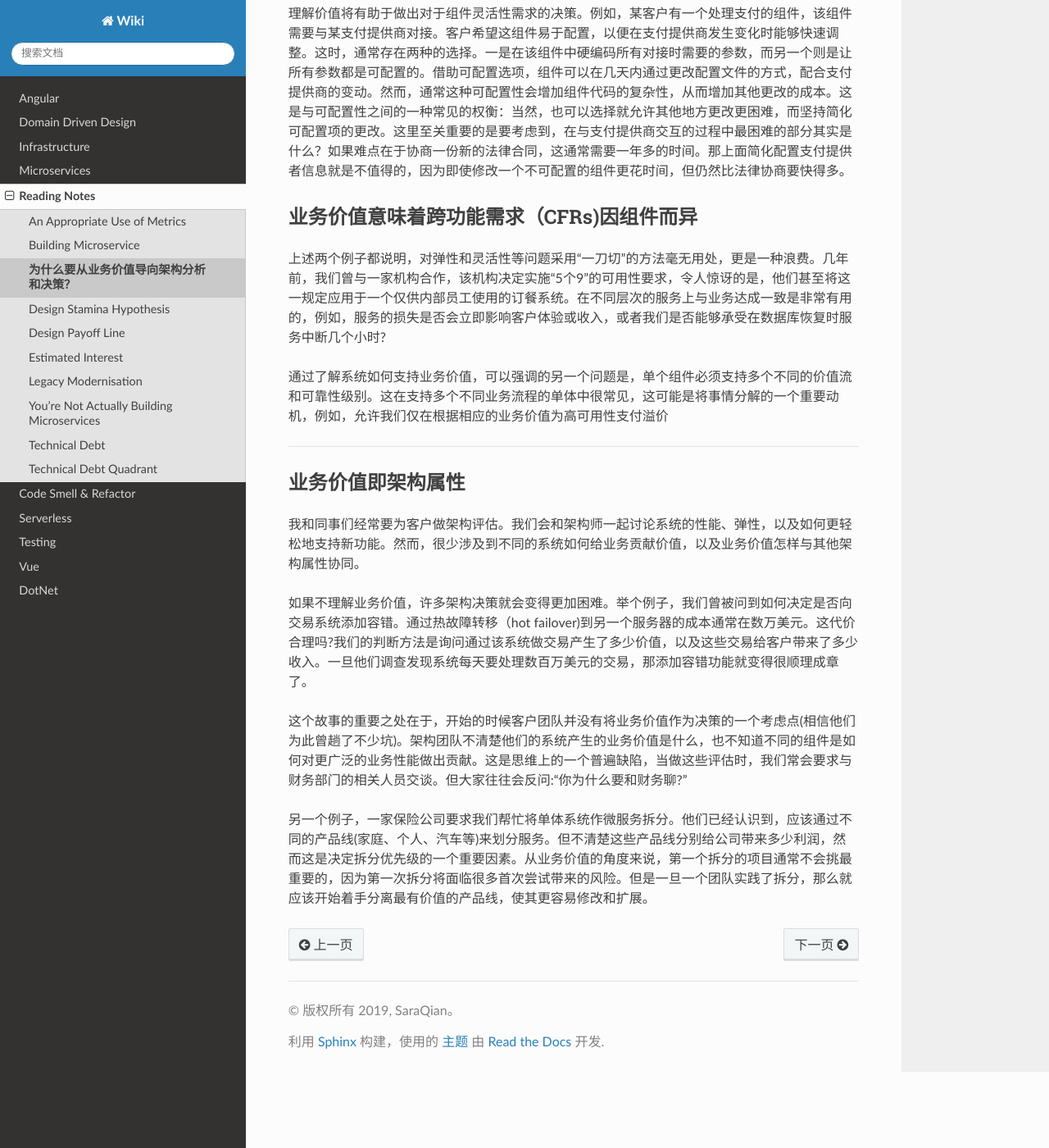
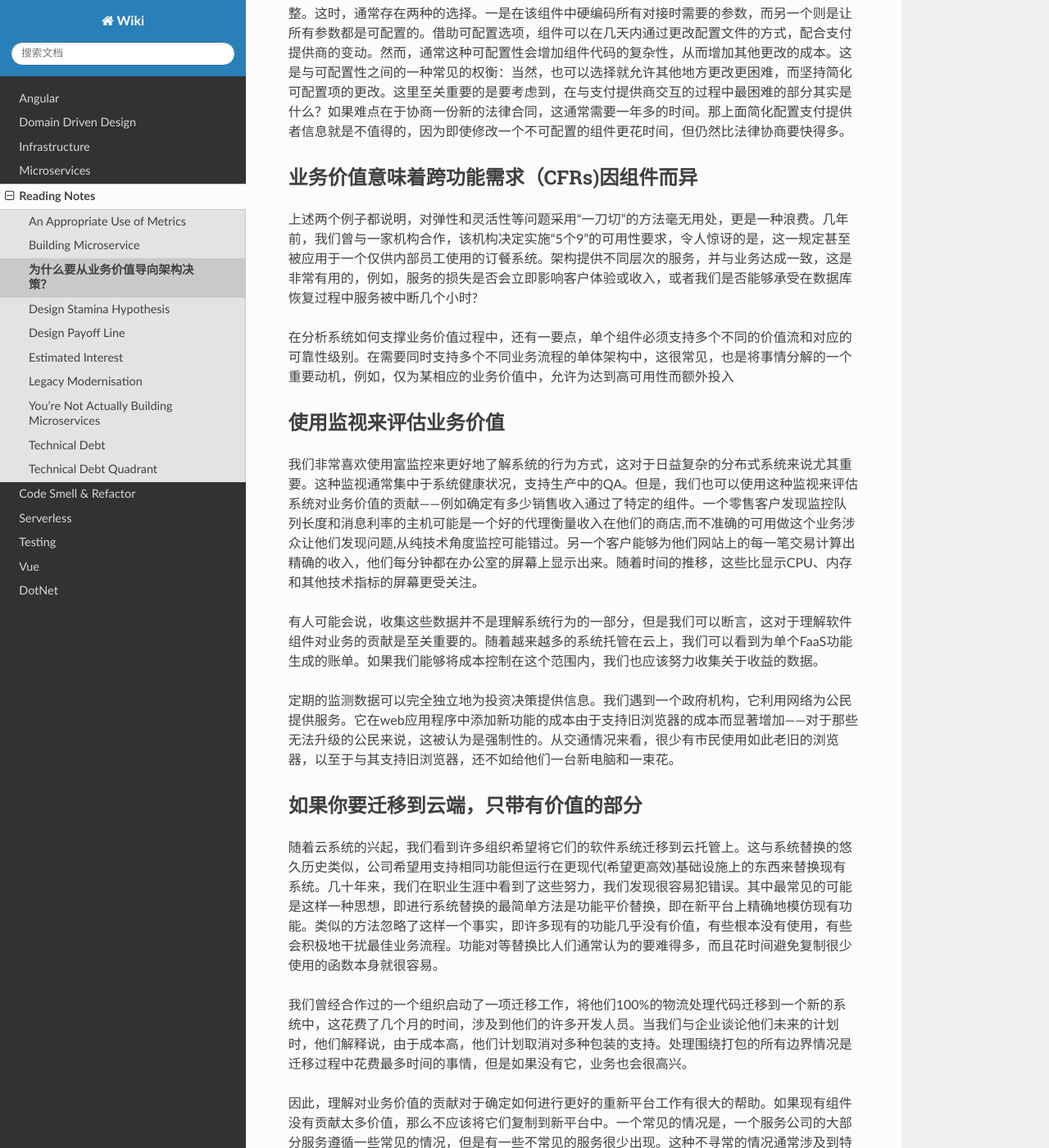
Before and after one commit to abigail830/Sphinx_wiki, a Sphinx documentation site: the page built from source/Reading/Business-Value-as-an-Architectural-Attribute.rst, in a window 1280 px wide and 1400 px high, scrolled down 1492 px. Shown: the whole window at 82% size. Built offline with Sphinx 7.4.7 and the Read the Docs theme 2.0.0, drawn with Linux system fonts in a browser that asks for light colours; some of the changed text lies outside the part shown.

Commit message:
Update Business-Value-as-an-Architectural-Attribute.rst

```diff
--- a/source/Reading/Business-Value-as-an-Architectural-Attribute.rst
+++ b/source/Reading/Business-Value-as-an-Architectural-Attribute.rst
@@ -1,9 +1,7 @@
-为什么要从业务价值导向架构分析和决策？
+为什么要从业务价值导向架构决策？
 ===================================
 
   Business Value as an Architectural Attribute
-
-  为什么要从业务价值角度考虑架构？
 
   Reference: https://martinfowler.com/articles/value-architectural-attribute.html
 
@@ -39,25 +37,52 @@
 业务价值意味着跨功能需求（CFRs)因组件而异
 ----------------------------------------
 
-上述两个例子都说明，对弹性和灵活性等问题采用“一刀切”的方法毫无用处，更是一种浪费。几年前，我们曾与一家机构合作，该机构决定实施“5个9”的可用性要求，令人惊讶的是，他们甚至将这一规定应用于一个仅供内部员工使用的订餐系统。在不同层次的服务上与业务达成一致是非常有用的，例如，服务的损失是否会立即影响客户体验或收入，或者我们是否能够承受在数据库恢复时服务中断几个小时?
+上述两个例子都说明，对弹性和灵活性等问题采用“一刀切”的方法毫无用处，更是一种浪费。几年前，我们曾与一家机构合作，该机构决定实施“5个9”的可用性要求，令人惊讶的是，这一规定甚至被应用于一个仅供内部员工使用的订餐系统。架构提供不同层次的服务，并与业务达成一致，这是非常有用的，例如，服务的损失是否会立即影响客户体验或收入，或者我们是否能够承受在数据库恢复过程中服务被中断几个小时?
 
-通过了解系统如何支持业务价值，可以强调的另一个问题是，单个组件必须支持多个不同的价值流和可靠性级别。这在支持多个不同业务流程的单体中很常见，这可能是将事情分解的一个重要动机，例如，允许我们仅在根据相应的业务价值为高可用性支付溢价
+在分析系统如何支撑业务价值过程中，还有一要点，单个组件必须支持多个不同的价值流和对应的可靠性级别。在需要同时支持多个不同业务流程的单体架构中，这很常见，也是将事情分解的一个重要动机，例如，仅为某相应的业务价值中，允许为达到高可用性而额外投入
 
 
+使用监视来评估业务价值
+-----------------------------------------
+
+我们非常喜欢使用富监控来更好地了解系统的行为方式，这对于日益复杂的分布式系统来说尤其重要。这种监视通常集中于系统健康状况，支持生产中的QA。但是，我们也可以使用这种监视来评估系统对业务价值的贡献——例如确定有多少销售收入通过了特定的组件。一个零售客户发现监控队列长度和消息利率的主机可能是一个好的代理衡量收入在他们的商店,而不准确的可用做这个业务涉众让他们发现问题,从纯技术角度监控可能错过。另一个客户能够为他们网站上的每一笔交易计算出精确的收入，他们每分钟都在办公室的屏幕上显示出来。随着时间的推移，这些比显示CPU、内存和其他技术指标的屏幕更受关注。
+
+有人可能会说，收集这些数据并不是理解系统行为的一部分，但是我们可以断言，这对于理解软件组件对业务的贡献是至关重要的。随着越来越多的系统托管在云上，我们可以看到为单个FaaS功能生成的账单。如果我们能够将成本控制在这个范围内，我们也应该努力收集关于收益的数据。
+
+定期的监测数据可以完全独立地为投资决策提供信息。我们遇到一个政府机构，它利用网络为公民提供服务。它在web应用程序中添加新功能的成本由于支持旧浏览器的成本而显著增加——对于那些无法升级的公民来说，这被认为是强制性的。从交通情况来看，很少有市民使用如此老旧的浏览器，以至于与其支持旧浏览器，还不如给他们一台新电脑和一束花。
 
 
+如果你要迁移到云端，只带有价值的部分
 -----------------------------------------
 
+随着云系统的兴起，我们看到许多组织希望将它们的软件系统迁移到云托管上。这与系统替换的悠久历史类似，公司希望用支持相同功能但运行在更现代(希望更高效)基础设施上的东西来替换现有系统。几十年来，我们在职业生涯中看到了这些努力，我们发现很容易犯错误。其中最常见的可能是这样一种思想，即进行系统替换的最简单方法是功能平价替换，即在新平台上精确地模仿现有功能。类似的方法忽略了这样一个事实，即许多现有的功能几乎没有价值，有些根本没有使用，有些会积极地干扰最佳业务流程。功能对等替换比人们通常认为的要难得多，而且花时间避免复制很少使用的函数本身就很容易。
 
-业务价值即架构属性
-----------------------
+我们曾经合作过的一个组织启动了一项迁移工作，将他们100%的物流处理代码迁移到一个新的系统中，这花费了几个月的时间，涉及到他们的许多开发人员。当我们与企业谈论他们未来的计划时，他们解释说，由于成本高，他们计划取消对多种包装的支持。处理围绕打包的所有边界情况是迁移过程中花费最多时间的事情，但是如果没有它，业务也会很高兴。
+
+因此，理解对业务价值的贡献对于确定如何进行更好的重新平台工作有很大的帮助。如果现有组件没有贡献太多价值，那么不应该将它们复制到新平台中。一个常见的情况是，一个服务公司的大部分服务遵循一些常见的情况，但是有一些不常见的服务很少出现。这种不寻常的情况通常涉及到特殊的软件支持——但是在它们在新平台上重新实现之前，应该总是对这些不重要的情况进行审查。如果企业希望在未来6个月内停止错误的服务，这应该被理解为重新实现计划的一部分。
 
 
+业务价值至关重要，但变化无常
+--------------------------------
 
-我和同事们经常要为客户做架构评估。我们会和架构师一起讨论系统的性能、弹性，以及如何更轻松地支持新功能。然而，很少涉及到不同的系统如何给业务贡献价值，以及业务价值怎样与其他架构属性协同。
+与生活或软件架构中的任何东西一样，这种价值评估不是恒定的。我们与一家保险公司合作，该公司通过其评级模型拥有竞争优势。这个软件被视为公司的皇冠上的宝石。但随着时间的推移，有一个大的转变，做保险报价网上直通式处理。皇冠上的宝石需要很多参数，这些参数在前在线时代通过代理与客户见面就可以合理地捕捉到，但是复杂的表单在web上太没有吸引力了。随着这一转变，他们的皇冠上的宝石的价值也逐渐消失了。因此，除了了解软件资产的当前价值外，还应该尝试对软件资产的价值如何受到技术和业务环境变化的影响进行粗略的预测。
 
-如果不理解业务价值，许多架构决策就会变得更加困难。举个例子，我们曾被问到如何决定是否向交易系统添加容错。通过热故障转移（hot failover)到另一个服务器的成本通常在数万美元。这代价合理吗?我们的判断方法是询问通过该系统做交易产生了多少价值，以及这些交易给客户带来了多少收入。一旦他们调查发现系统每天要处理数百万美元的交易，那添加容错功能就变得很顺理成章了。
+另一个例子是零售商，他们的目录管理系统可以轻松应对一年两次的更新，但却无法应对快速的在线变化。收入损失的机会成本从来都不是一件容易量化的事情，但在决定在哪里进行重组或重写组件的投资时，需要考虑它。
 
-这个故事的重要之处在于，开始的时候客户团队并没有将业务价值作为决策的一个考虑点(相信他们为此曾趟了不少坑)。架构团队不清楚他们的系统产生的业务价值是什么，也不知道不同的组件是如何对更广泛的业务性能做出贡献。这是思维上的一个普遍缺陷，当做这些评估时，我们常会要求与财务部门的相关人员交谈。但大家往往会反问:“你为什么要和财务聊?”
 
-另一个例子，一家保险公司要求我们帮忙将单体系统作微服务拆分。他们已经认识到，应该通过不同的产品线(家庭、个人、汽车等)来划分服务。但不清楚这些产品线分别给公司带来多少利润，然而这是决定拆分优先级的一个重要因素。从业务价值的角度来说，第一个拆分的项目通常不会挑最重要的，因为第一次拆分将面临很多首次尝试带来的风险。但是一旦一个团队实践了拆分，那么就应该开始着手分离最有价值的产品线，使其更容易修改和扩展。
+业务知识应该是技术职业道路的一部分
+--------------------------------
+
+当人们看到技术领导者的成长时，大多数注意力都集中在“硬”技术主题上。各种软件平台的培训课程(认证，不低于)比比皆是。在技术技能开发方面，我们提倡将培训重点放在核心原则上，而不是当今流行的平台。明智的技能开发意识到“软”技能(请注意我们的讽刺性引用)这一更加困难的领域，随着人们在领导阶层的上升而变得越来越重要，这也是我们所认可的。[1]
+
+尽管这些东西很有价值，但是我们也认为确保技术领导者对他们所从事的业务有一个坚定的理解，以及在这个领域中不同的参与者是如何产生价值是至关重要的。这通常不是通过培训课程实现的，而是通过与商业领袖的定期互动实现的。这种社会互动应该在技术人员职业生涯的早期就开始了。将IT人员与业务人员分开会给软件开发这样的职业带来难以描述的问题，这种职业的价值植根于软件与它所支持的企业的活动有多么紧密地交织在一起。开发人员需要尽早了解与用户和客户的频繁接触是正常的，并学习如何把它做好。当他们成为领导者并熟悉与他们一起成长的业务伙伴时，多年的这种接触会给他们带来巨大的回报。
+
+
+-----------
+
+业务和IT之间的沟通障碍是我们在软件开发领域漫长职业生涯中一直存在的悲哀主题之一。当架构师脱离了对业务价值流的理解时，就会增加技术工作的浪费和环境变化所带来的机会的损失。软件领导者需要更多地关注业务活动和软件决策的相互作用，并确保这是所有技术人员职业发展过程的一部分。
+
+
+Footnotes
+-------------
+这些被称为“软”技能，因为它们比“硬”技能更难。
```
